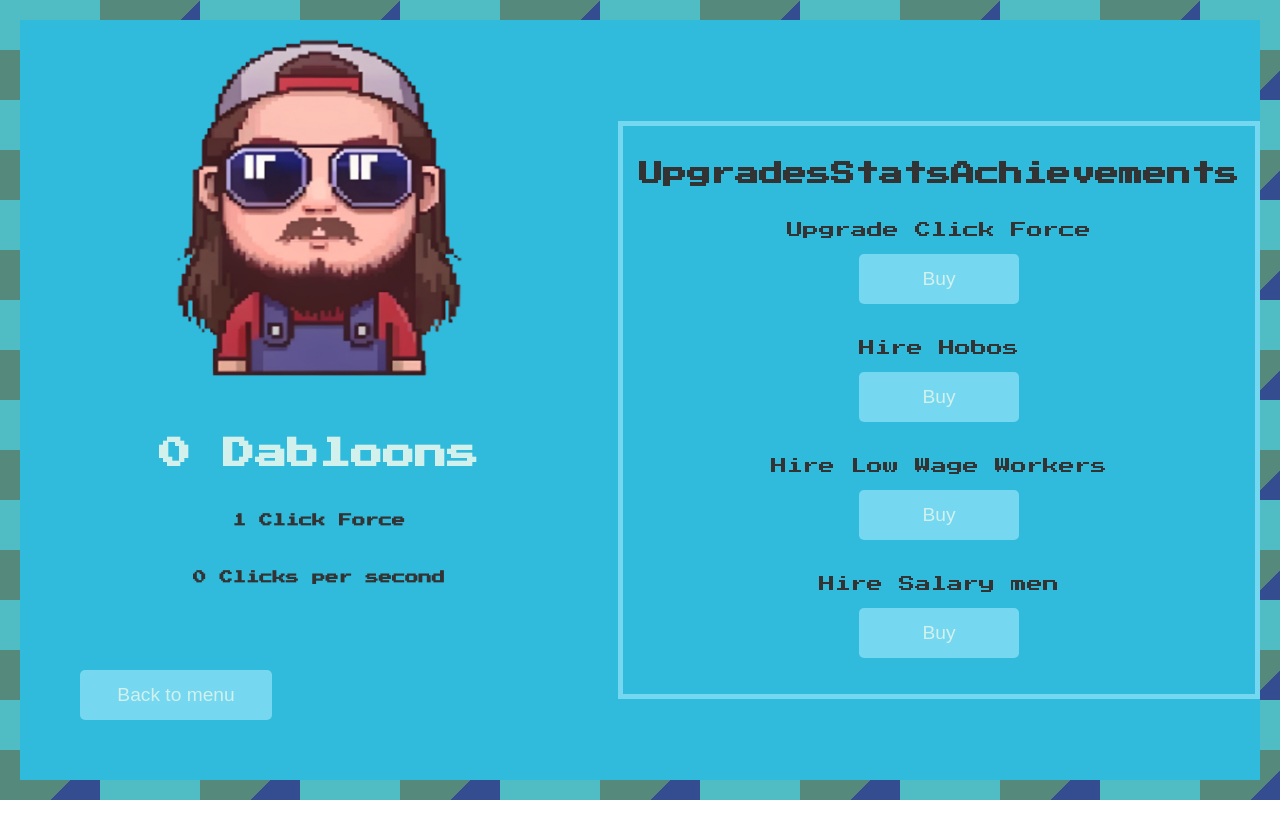
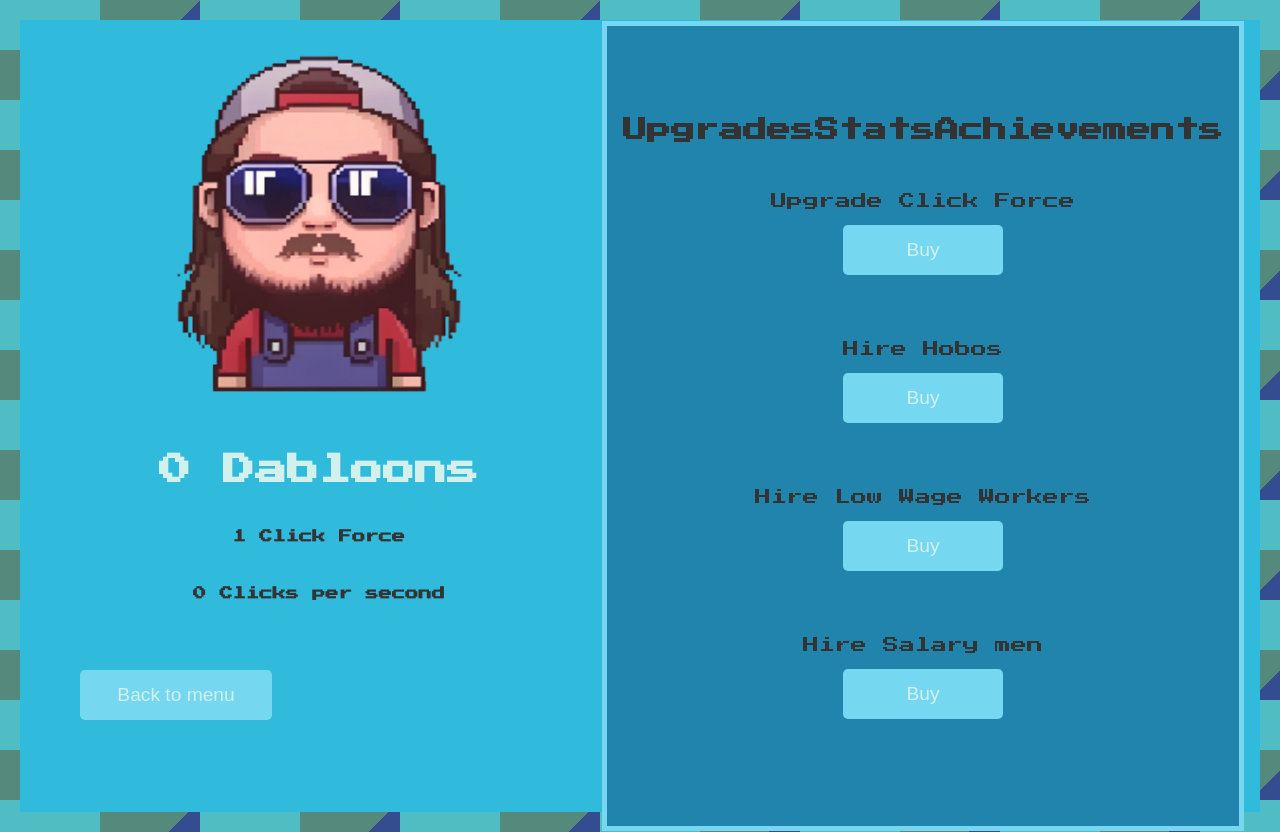
Before and after one commit to DaedraDante/clicker-game-3, a React (Vite) app in the folder clicker-game-3/: page / in a window 1280 px wide. Both pictures are taken after a click on the button "Play". Before the commit the page ends 800 px from the top, so only its background shows below. Built offline with nearby package versions, Linux system fonts and the light colour scheme.

Commit message:
ver 0.699 almost added music n css touch ups

```diff
--- a/clicker-game-3/src/App.jsx
+++ b/clicker-game-3/src/App.jsx
@@ -6,6 +6,7 @@ function App() {
 
   const [screen, setScreen] = useState('MainMenu')
   const [clickSound, setClickSound] = useState(new Audio('/src/assets/button-pressed-38129.mp3'));
+  const [music1, setMusic1] = useState(new Audio('/src/assets/Jeremy Blake - Powerup!  NO COPYRIGHT 8-bit Music.mp3'));
   return (
     <>
     {screen === 'MainMenu' && <MainMenu onPlay={() => setScreen('ClickerScreen')}
--- a/clicker-game-3/src/ClickerScreen.jsx
+++ b/clicker-game-3/src/ClickerScreen.jsx
@@ -1,11 +1,15 @@
 import pixminn from './assets/pixminn.png';
-import { useState } from 'react';
+import { use, useState } from 'react';
 import Upgrades from './Upgrades';
 import Stats from './Stats';
 import Achievements from './Achievements';
 import clickSoundFile from '/src/assets/button-pressed-38129.mp3';
+import music1 from '/src/assets/Jeremy Blake - Powerup!  NO COPYRIGHT 8-bit Music.mp3';
+
 function ClickerScreen({setScreen}) {
     const [clickSound] = useState(() => new Audio(clickSoundFile));
+    // const [music1] = useState(() => new Audio(music1));
+    // music1.play();
     const [totalClicks, setTotalCicks] = useState(0);
     const [clickForce, setClickForce] = useState(1);
     const [cps, setCps] = useState(0);
@@ -92,6 +96,7 @@ function ClickerScreen({setScreen}) {
             <div className='content-div'>
                 {section === "Upgrades" && <Upgrades
                     clickSound={clickSound}
+                    playClickSound={playClickSound}
                     dabloons={dabloons}
                     setDabloons={setDabloons}
                     clickForce={clickForce}
--- a/clicker-game-3/src/Stats.jsx
+++ b/clicker-game-3/src/Stats.jsx
@@ -2,15 +2,15 @@
 function Stats({totalClicks, setTotalClicks,cps, setCps, clickForce, setClickForce}) {
     return (
      <div className='stats-div'>
-        <h3>Hours played</h3>
+        <p>Hours played</p>
         <p>3</p>
-        <h3>Total clicks</h3>
+        <p>Total clicks</p>
         <p>{totalClicks}</p>
-        <h3>Click force</h3>
+        <p>Click force</p>
         <p>{clickForce}</p>
-        <h3>Clicks per second</h3>
+        <p>Clicks per second</p>
         <p>{cps}</p>
-        <h3>Achievements earned</h3>
+        <p>Achievements earned</p>
         <p>12</p>
     </div>
     )
--- a/clicker-game-3/src/Upgrades.jsx
+++ b/clicker-game-3/src/Upgrades.jsx
@@ -70,11 +70,11 @@ function Upgrades({dabloons,setDabloons,
             </div>
             <div className="upgrade-div">
                 <p>Hire Low Wage Workers</p>
-                <button>Buy</button>
+                <button onClick={() => {clickSound.play(),handleUpgrade3()}}>Buy</button>
             </div>
             <div className="upgrade-div">
                 <p>Hire Salary men</p>
-                <button>Buy</button>
+                <button onClick={() => {clickSound.play(),handleUpgrade4()}}>Buy</button>
             </div>
         </div>
     )
--- a/clicker-game-3/src/index.css
+++ b/clicker-game-3/src/index.css
@@ -1,7 +1,14 @@
 :root {
+  --text-color: #d2f1ed;
+  --background-color: #2084ac;
   --primary-color: #30bbdd;
   --secondary-color: #76d7f0;
-  --text-color: #d2f1ed;
+  --accent-color: #4151e4;
+  --text-color1: #f2f7f6;
+  --background-color1: #050a09;
+  --primary-color1:#49b6a2;
+  --secondary-color1:#246b5e;
+  --accent-color1:#299480;
 }
 body {
   font-family: "Press Start 2P", system-ui;
@@ -158,6 +165,7 @@ body {
   flex-direction: row;
   align-items: center;
   justify-content: center;
+  padding: 1rem;
 }
 .img-div {
   display: flex;
@@ -183,6 +191,8 @@ body {
   margin-top: 20px;
 }
 .right-div {
+  background-color: var(--background-color);
+  height: 48rem;
   display: flex;
   flex-direction: column;
   align-items: center;
@@ -231,7 +241,8 @@ body {
   align-items: center;
   justify-content: center;
   margin-bottom: 20px;
-  width: 100%;
+  width: 100%;;
+  height: 8rem;
 }
 .upgrade-div button {
   width: 10rem;
@@ -244,3 +255,22 @@ body {
   cursor: pointer;
   transition: background-color 0.3s ease;
 }
+.upgrade-div button:hover {
+  background-color: var(--accent-color);
+}
+.stats-div {
+  display: flex;
+  flex-direction: column;
+  align-items: center;
+  justify-content: center;
+  margin-bottom: 20px;
+  width: 100%;
+}
+.achievements-div {
+  display: flex;
+  flex-direction: column;
+  align-items: center;
+  justify-content: center;
+  margin-bottom: 20px;
+  width: 100%;
+}
```
Also changed, not shown: 1 other file (tests, documents, lock files or other folders).
